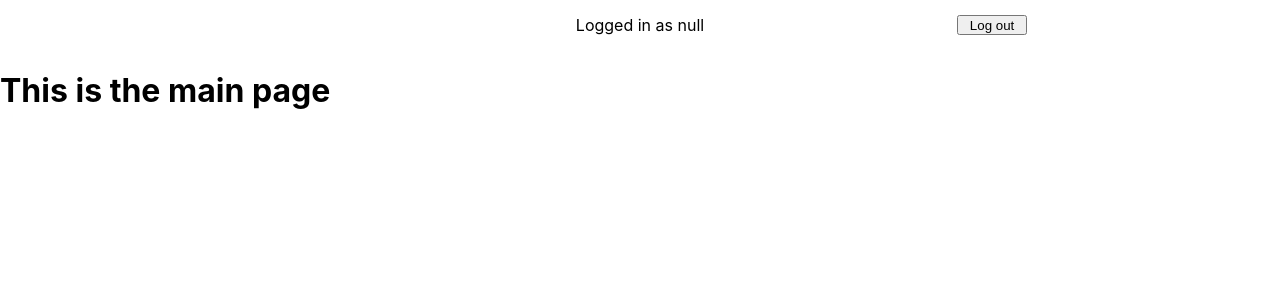
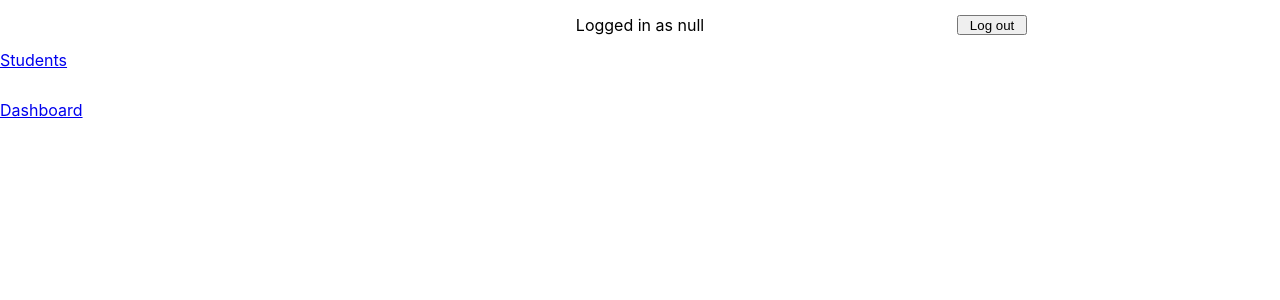
Before and after one commit to josuandiamunoz/StudentsApp, a React (Create React App) app in the folder frontend/: page /main in a window 1280 px wide. Shown: the top 300 px of the page. Built offline with nearby package versions, Linux system fonts and the light colour scheme; sample sign-in values are in the browser's storage.

Commit message:
New left menu component implemented, with navigation to Students and Dashboard modules.

```diff
--- a/frontend/src/App.js
+++ b/frontend/src/App.js
@@ -3,6 +3,8 @@ import Login from './controls/views/login/Login';
 import PublicRoute from './routes/PublicRoute';
 import ProtectedRoute from './routes/ProtectedRoute';
 import Main from './controls/layout/Main';
+import Students from './controls/views/students/Students';
+import Dashboard from './controls/views/dashboard/Dashboard';
 
 function App() {
   return (
@@ -19,7 +21,10 @@ function App() {
                     <Main />
                 </ProtectedRoute>
             }
-          />
+          >
+            <Route path="students" element={<Students />} />
+            <Route path="dashboard" element={<Dashboard />} />
+          </Route>
       </Routes>
     </BrowserRouter>
   );
--- a/frontend/src/controls/layout/Main.js
+++ b/frontend/src/controls/layout/Main.js
@@ -1,10 +1,15 @@
+import { Outlet } from 'react-router-dom';
 import TopBar from '../layout/topbar/TopBar';
+import LeftMenu from './leftmenu/LeftMenu';
 
 function Main() {
     return (
         <div>
             <TopBar />
-            <h1>This is the main page</h1>
+            <LeftMenu />
+            <div>
+                 <Outlet />
+            </div>
         </div>
     );
 }
--- /dev/null
+++ b/frontend/src/controls/layout/leftmenu/LeftMenu.css
@@ -0,0 +1,11 @@
+.left-menu {
+    display: flex;
+    flex-direction: column;
+    gap: 30px;
+    width: 10%;
+    height: 100%;
+}
+
+.left-menu-button {
+    width: 120px;
+}
--- /dev/null
+++ b/frontend/src/controls/layout/leftmenu/LeftMenu.js
@@ -0,0 +1,14 @@
+
+import "./LeftMenu.css";
+import { Link } from "react-router-dom";
+
+function LeftMenu() {
+    return (
+        <div className="left-menu">
+            <Link to="students"> Students</Link>
+            <Link to="dashboard"> Dashboard</Link>
+        </div>
+    );
+}
+
+export default LeftMenu;
```
